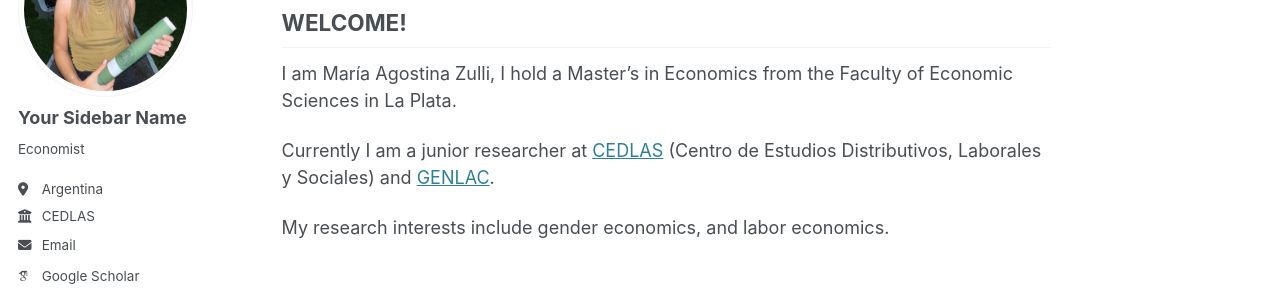
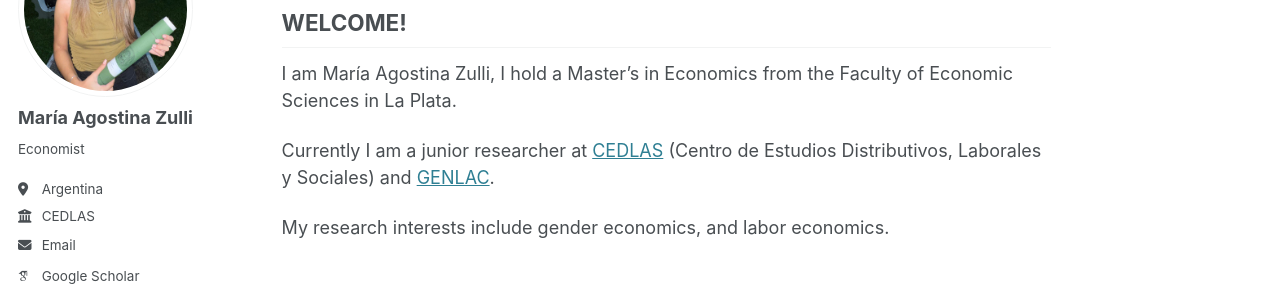
Before and after one commit to agoszulli/agoszulli.github.io, a Jekyll site: the page built from _pages/about.md, in a window 1280 px wide. Shown: the part 184-482 px from the top of the page. Built offline with Jekyll 4.4.1, drawn with Linux system fonts in a browser that asks for light colours; some web fonts are replaced.

Commit message:
Update _config.yml

```diff
--- a/_config.yml
+++ b/_config.yml
@@ -23,7 +23,7 @@ repository               : "academicpages/academicpages.github.io"
 author:
   # Biographic information
   avatar           : "profile.jpeg"
-  name             : "Your Sidebar Name"
+  name             : "María Agostina Zulli"
   pronouns         : # example: "she/her"
   bio              : "Economist"
   location         : "Argentina"
```
